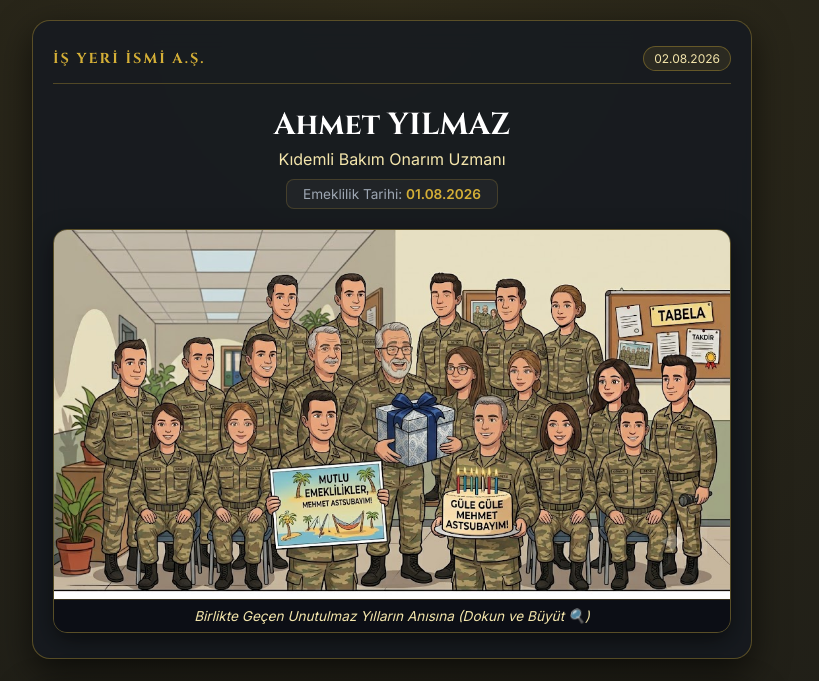
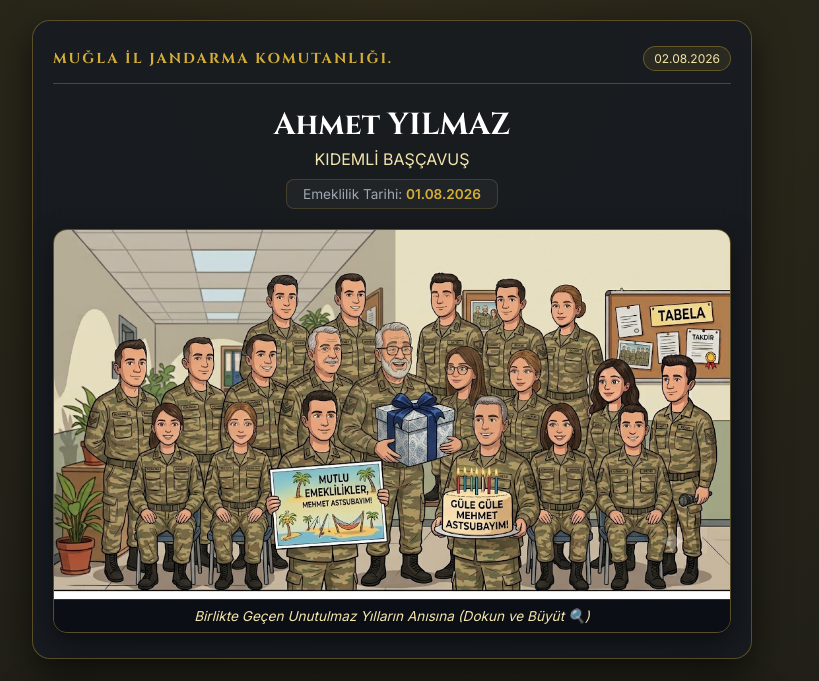
Before and after one commit to Yesepetci/emeklilik-hediyesi, a plain HTML site: page index.html in a window 1280 px wide. Shown: the top 681 px of the page, without its empty margins (248-1067 px from the left). Drawn offline with Linux system fonts and the light colour scheme.

Commit message:
Update index.html

```diff
--- a/index.html
+++ b/index.html
@@ -314,12 +314,12 @@
     <!-- ADIM 1: İŞ YERİ, TARİH, KİŞİ İSMİ, ÜNVAN VE BÜYÜK FOTOĞRAF -->
     <div class="card">
         <div class="top-header">
-            <div class="company-badge">İŞ YERİ İSMİ A.Ş.</div>
+            <div class="company-badge">MUĞLA İL JANDARMA KOMUTANLIĞI.</div>
             <div class="current-date-badge" id="currentDateBadge">--.--.----</div>
         </div>
 
         <h1>Ahmet YILMAZ</h1>
-        <div class="subtitle">Kıdemli Bakım Onarım Uzmanı</div>
+        <div class="subtitle">KIDEMLİ BAŞÇAVUŞ</div>
 
         <div class="retirement-date-box">
             Emeklilik Tarihi: <strong>01.08.2026</strong>
```
